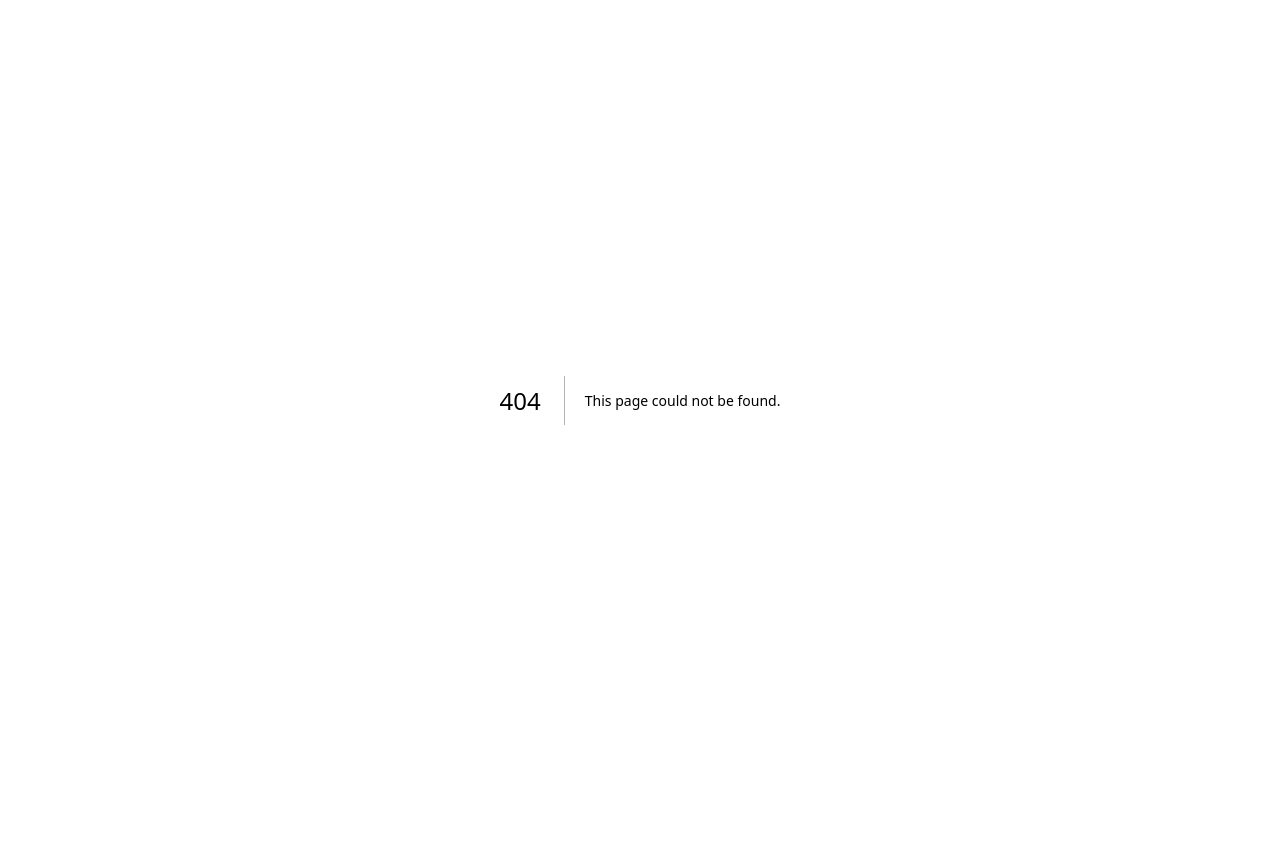
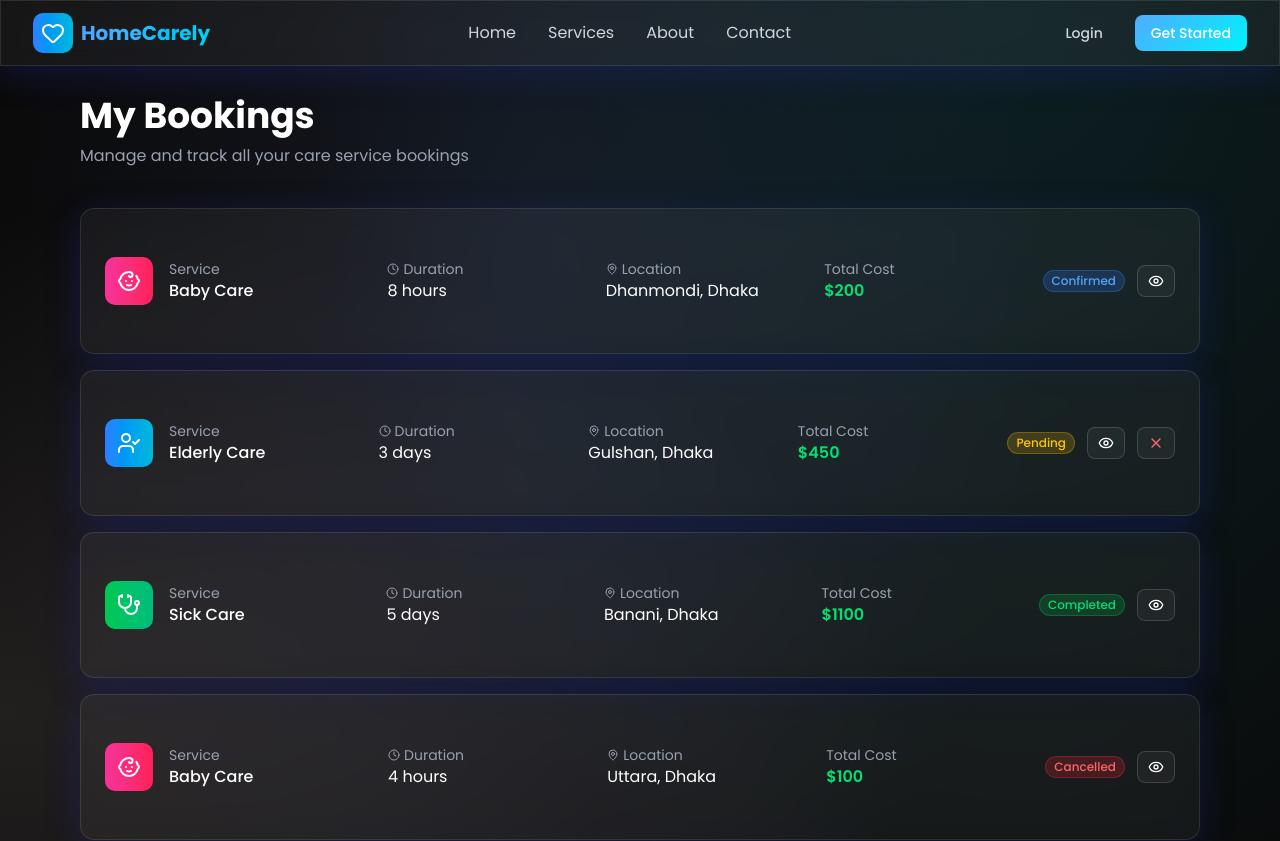
Before and after one commit to AdalOnShow/HomeCarely-full-stack-nextjs-project, a Next.js app: page /my-bookings in a window 1280 px wide. Before the commit this address had no page. Shown: the top 841 px of the page. Before the commit the page ends 800 px from the top, so only its background shows below. Built offline with nearby package versions, Linux system fonts and the light colour scheme.

Commit message:
add bookings management page with service tracking

```diff
--- /dev/null
+++ b/src/app/my-bookings/page.jsx
@@ -0,0 +1,157 @@
+'use client';
+
+import { motion } from 'framer-motion';
+import { useState, useEffect } from 'react';
+import { Button } from '@/components/ui/button';
+import { Card, CardContent, CardHeader, CardTitle } from '@/components/ui/card';
+import { Badge } from '@/components/ui/badge';
+import { Skeleton } from '@/components/ui/skeleton';
+import { Dialog, DialogContent, DialogDescription, DialogHeader, DialogTitle, DialogTrigger } from '@/components/ui/dialog';
+import Navigation from '@/components/Navigation';
+import Footer from '@/components/Footer';
+import { Calendar, MapPin, Clock, Eye, X, Baby, UserCheck, Stethoscope } from 'lucide-react';
+
+export default function MyBookingsPage() {
+  const [isLoading, setIsLoading] = useState(true);
+
+  useEffect(() => {
+    const timer = setTimeout(() => setIsLoading(false), 1500);
+    return () => clearTimeout(timer);
+  }, []);
+
+  const bookings = [
+    { id: 1, service: 'Baby Care', icon: Baby, duration: '8 hours', location: 'Dhanmondi, Dhaka', cost: 200, status: 'Confirmed', date: '2024-01-15', gradient: 'from-pink-500 to-rose-500' },
+    { id: 2, service: 'Elderly Care', icon: UserCheck, duration: '3 days', location: 'Gulshan, Dhaka', cost: 450, status: 'Pending', date: '2024-01-18', gradient: 'from-blue-500 to-cyan-500' },
+    { id: 3, service: 'Sick Care', icon: Stethoscope, duration: '5 days', location: 'Banani, Dhaka', cost: 1100, status: 'Completed', date: '2024-01-10', gradient: 'from-green-500 to-emerald-500' },
+    { id: 4, service: 'Baby Care', icon: Baby, duration: '4 hours', location: 'Uttara, Dhaka', cost: 100, status: 'Cancelled', date: '2024-01-05', gradient: 'from-pink-500 to-rose-500' },
+  ];
+
+  const getStatusStyle = (status) => {
+    switch (status) {
+      case 'Pending': return 'status-pending';
+      case 'Confirmed': return 'status-confirmed';
+      case 'Completed': return 'status-completed';
+      case 'Cancelled': return 'status-cancelled';
+      default: return '';
+    }
+  };
+
+  const EmptyState = () => (
+    <motion.div initial={{ opacity: 0, y: 20 }} animate={{ opacity: 1, y: 0 }} className="text-center py-20">
+      <div className="text-8xl mb-6">📋</div>
+      <h2 className="text-2xl font-bold text-white mb-4">No Bookings Yet</h2>
+      <p className="text-gray-400 mb-8 max-w-md mx-auto">You haven't made any bookings yet. Start by exploring our care services.</p>
+      <Button className="btn-premium text-white">Browse Services</Button>
+    </motion.div>
+  );
+
+  return (
+    <div className="min-h-screen">
+      <Navigation />
+
+      <div className="pt-24 pb-16">
+        <div className="container mx-auto px-4 max-w-6xl">
+          <motion.div initial={{ opacity: 0, y: 20 }} animate={{ opacity: 1, y: 0 }} className="mb-10">
+            <h1 className="text-3xl md:text-4xl font-bold text-white mb-2">My Bookings</h1>
+            <p className="text-gray-400">Manage and track all your care service bookings</p>
+          </motion.div>
+
+          {bookings.length === 0 ? <EmptyState /> : (
+            <div className="space-y-4">
+              {isLoading ? (
+                [...Array(4)].map((_, i) => (
+                  <Card key={i} className="glass-card border-white/10">
+                    <CardContent className="p-6">
+                      <div className="flex items-center gap-4">
+                        <Skeleton className="h-12 w-12 rounded-lg" />
+                        <div className="flex-1 space-y-2">
+                          <Skeleton className="h-5 w-32" />
+                          <Skeleton className="h-4 w-48" />
+                        </div>
+                        <Skeleton className="h-8 w-20" />
+                      </div>
+                    </CardContent>
+                  </Card>
+                ))
+              ) : (
+                bookings.map((booking, index) => {
+                  const Icon = booking.icon;
+                  return (
+                    <motion.div
+                      key={booking.id}
+                      initial={{ opacity: 0, y: 20 }}
+                      animate={{ opacity: 1, y: 0 }}
+                      transition={{ delay: index * 0.1 }}
+                    >
+                      <Card className="glass-card border-white/10 hover:border-white/20 transition-all group">
+                        <CardContent className="p-6">
+                          <div className="flex flex-col md:flex-row md:items-center gap-4">
+                            <div className={`w-12 h-12 rounded-lg bg-gradient-to-r ${booking.gradient} flex items-center justify-center group-hover:scale-110 transition-transform`}>
+                              <Icon className="h-6 w-6 text-white" />
+                            </div>
+
+                            <div className="flex-1 grid grid-cols-2 md:grid-cols-4 gap-4">
+                              <div>
+                                <div className="text-sm text-gray-400">Service</div>
+                                <div className="text-white font-medium">{booking.service}</div>
+                              </div>
+                              <div>
+                                <div className="text-sm text-gray-400 flex items-center gap-1"><Clock className="h-3 w-3" />Duration</div>
+                                <div className="text-white">{booking.duration}</div>
+                              </div>
+                              <div>
+                                <div className="text-sm text-gray-400 flex items-center gap-1"><MapPin className="h-3 w-3" />Location</div>
+                                <div className="text-white">{booking.location}</div>
+                              </div>
+                              <div>
+                                <div className="text-sm text-gray-400">Total Cost</div>
+                                <div className="text-green-400 font-semibold">${booking.cost}</div>
+                              </div>
+                            </div>
+
+                            <div className="flex items-center gap-3">
+                              <Badge className={`${getStatusStyle(booking.status)} border`}>{booking.status}</Badge>
+
+                              <Dialog>
+                                <DialogTrigger asChild>
+                                  <Button variant="outline" size="sm" className="border-white/20 text-white hover:bg-white/10">
+                                    <Eye className="h-4 w-4" />
+                                  </Button>
+                                </DialogTrigger>
+                                <DialogContent className="glass-card border-white/10 text-white">
+                                  <DialogHeader>
+                                    <DialogTitle>Booking Details</DialogTitle>
+                                    <DialogDescription className="text-gray-400">Booking #{booking.id}</DialogDescription>
+                                  </DialogHeader>
+                                  <div className="space-y-4 mt-4">
+                                    <div className="flex justify-between"><span className="text-gray-400">Service:</span><span>{booking.service}</span></div>
+                                    <div className="flex justify-between"><span className="text-gray-400">Duration:</span><span>{booking.duration}</span></div>
+                                    <div className="flex justify-between"><span className="text-gray-400">Location:</span><span>{booking.location}</span></div>
+                                    <div className="flex justify-between"><span className="text-gray-400">Date:</span><span>{booking.date}</span></div>
+                                    <div className="flex justify-between"><span className="text-gray-400">Total:</span><span className="text-green-400 font-bold">${booking.cost}</span></div>
+                                    <div className="flex justify-between"><span className="text-gray-400">Status:</span><Badge className={`${getStatusStyle(booking.status)} border`}>{booking.status}</Badge></div>
+                                  </div>
+                                </DialogContent>
+                              </Dialog>
+
+                              {booking.status === 'Pending' && (
+                                <Button variant="outline" size="sm" className="border-red-500/30 text-red-400 hover:bg-red-500/10">
+                                  <X className="h-4 w-4" />
+                                </Button>
+                              )}
+                            </div>
+                          </div>
+                        </CardContent>
+                      </Card>
+                    </motion.div>
+                  );
+                })
+              )}
+            </div>
+          )}
+        </div>
+      </div>
+      <Footer />
+    </div>
+  );
+}
```
